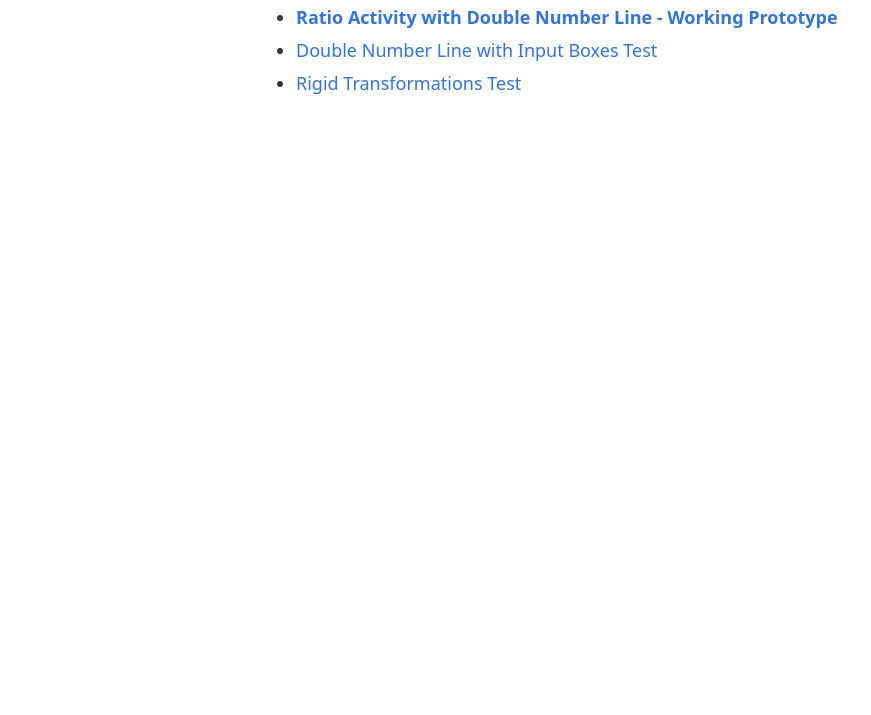
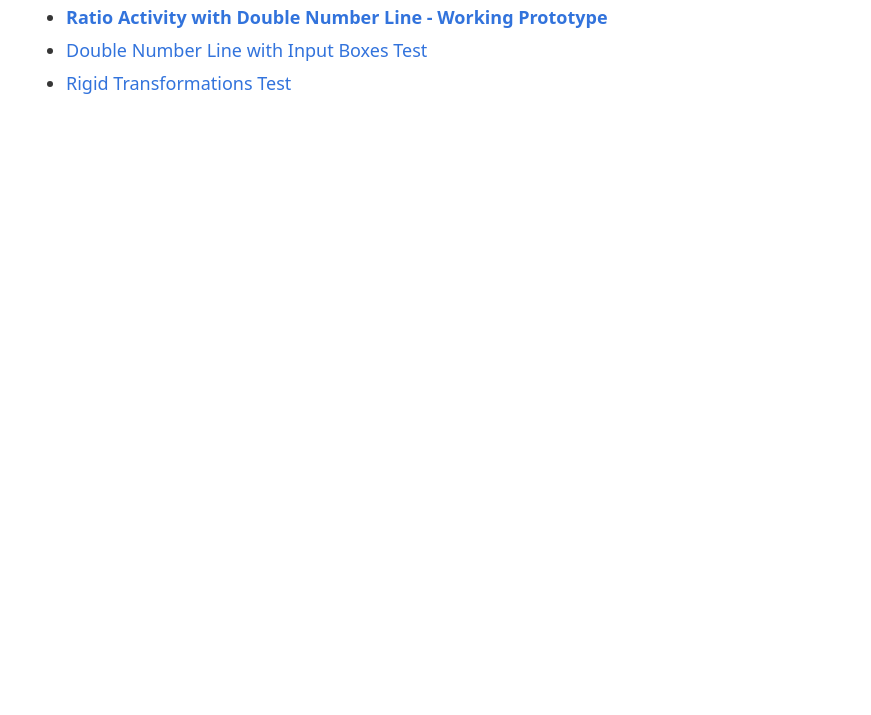
Before and after one commit to nkinastCL/nkinastCL.github.io, a plain HTML site: page index.html in a window 1280 px wide. Shown: the part 85-800 px from the top of the page, without its empty margins (0-871 px from the left). Drawn offline with Linux system fonts and the light colour scheme.

Commit message:
more index updates

```diff
--- a/style.css
+++ b/style.css
@@ -151,12 +151,13 @@ h3 {
 }
 body {
   display: flex;
-  flex-direction: column;
+  flex-direction: row;
   width: calc(100% - 1rem);
-  max-width: var(--max-body-width);
+  /* max-width: var(--max-body-width); */
   min-height: 100%;
   margin: 0 auto;
   overflow-wrap: break-word;
+  padding-left: 1em;
 }
 main {
   flex-grow: 1;
```
